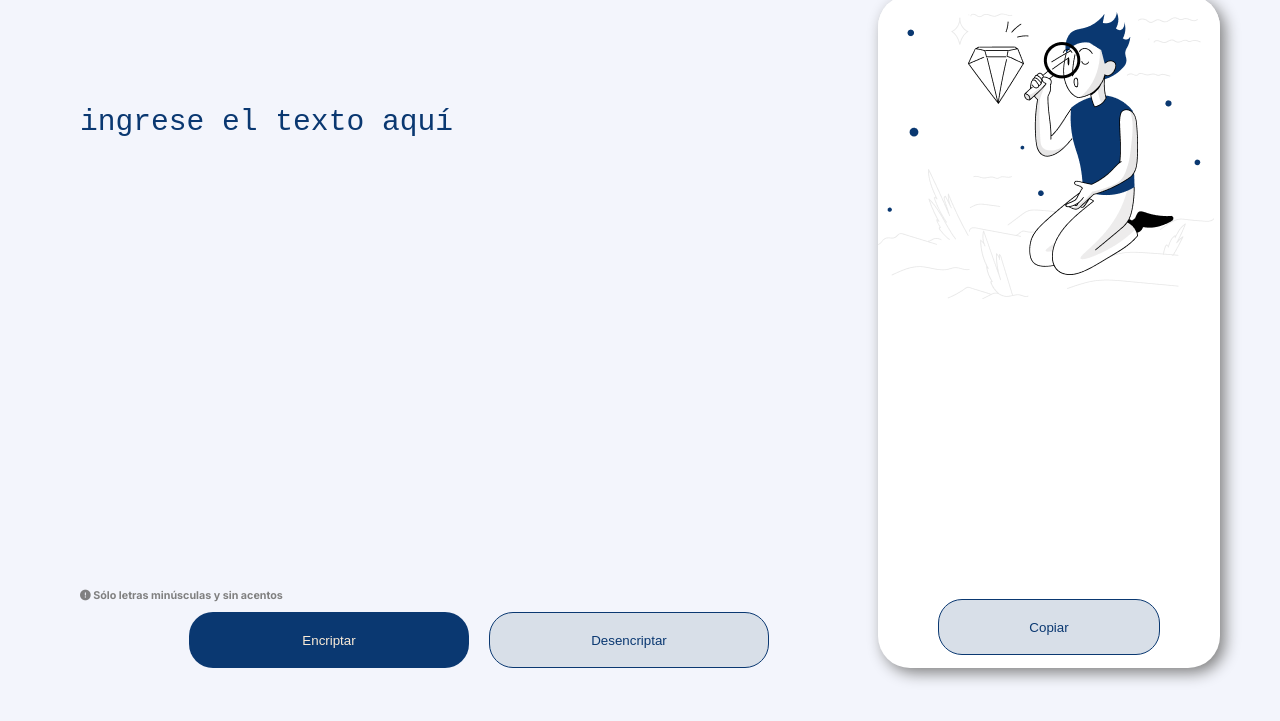
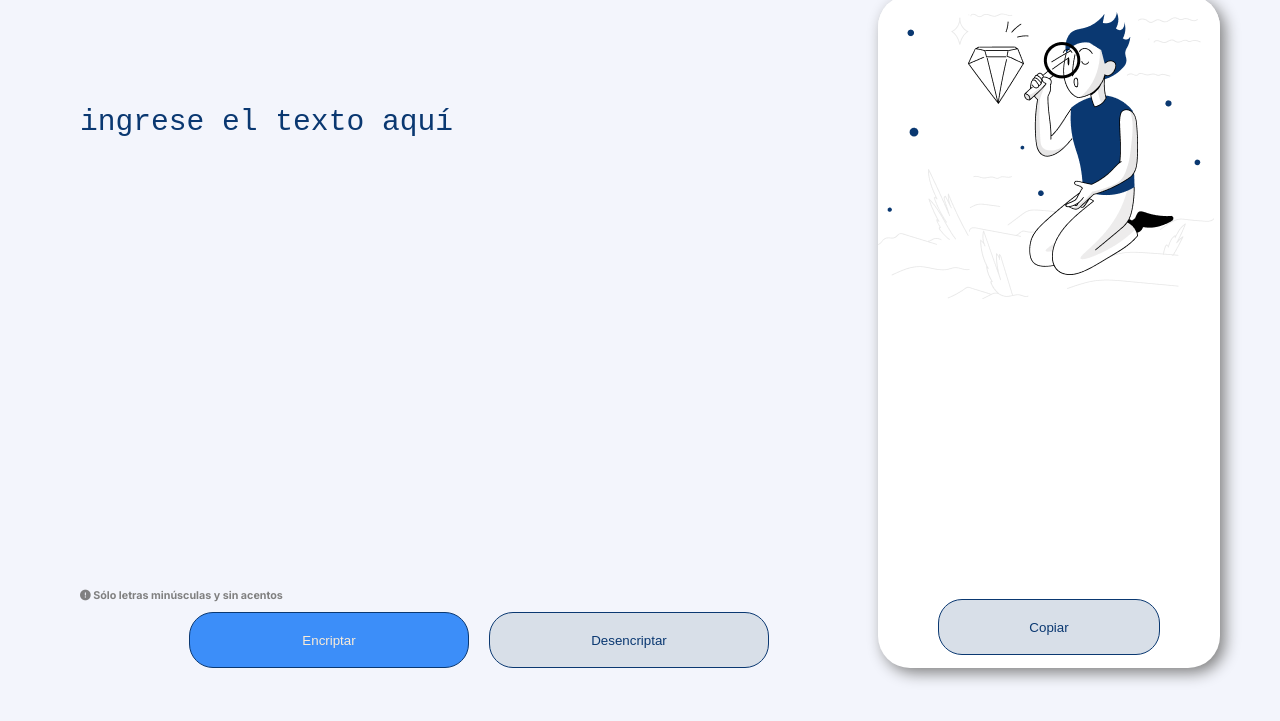
Before and after one commit to Decio20/encriptadorDeTexto, a plain HTML site: page index.html in a window 1280 px wide. In both pictures the pointer is over the button "Encriptar". Shown: the part 67-788 px from the top of the page. Drawn offline with Linux system fonts and the light colour scheme.

Commit message:
cambios segundo css

```diff
--- a/styles/style.css
+++ b/styles/style.css
@@ -114,6 +114,12 @@ header{
     height: 7vh;
     border-radius: 24px;
     border: none;
+    cursor: pointer;
+}
+
+.main__btn-encriptar:hover{
+    background-color: #3c8ef9;
+    border: 1px solid #0A3871;
 }
 
 .main__btn-desencriptar, .main__derecha-btn-copiar{
@@ -123,6 +129,7 @@ header{
     height: 7vh;
     border-radius: 24px;
     border: 1px solid #0A3871;
+    cursor: pointer;
 }
 
 .main__derecha-btn-copiar{
@@ -130,6 +137,9 @@ header{
     width:65%;
 }
 
+.main__btn-desencriptar:hover ,.main__derecha-btn-copiar:hover{
+    background-color: #fff;
+}
 
 .main_derecha-contenedor{
     text-align: center;
```
